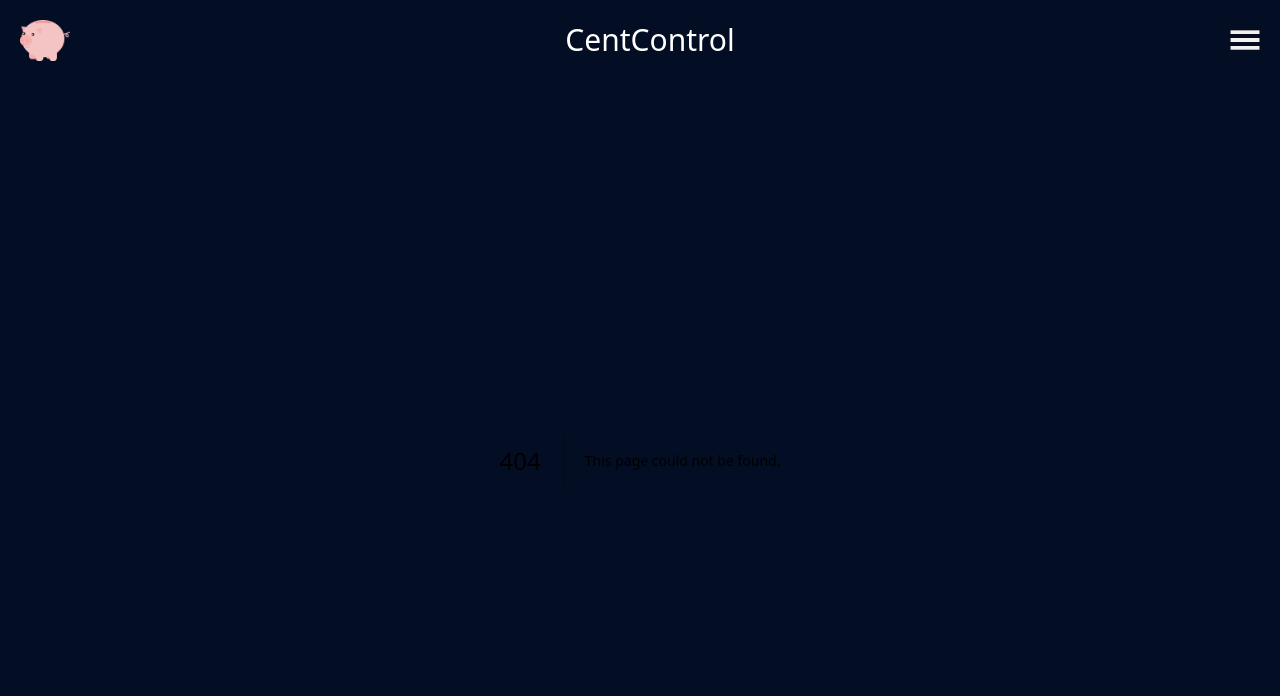
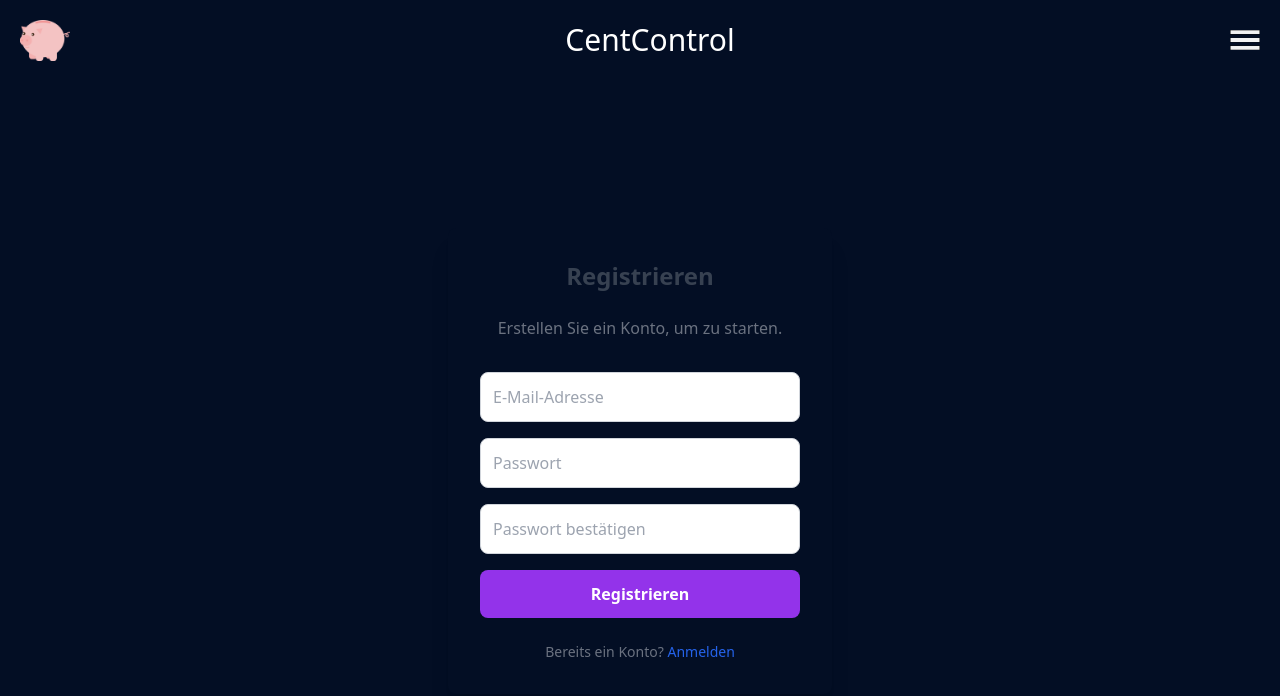
Before and after one commit to Tirrego/CentControl, a Next.js app: page /register in a window 1280 px wide. Before the commit this address had no page. Shown: the top 696 px of the page. Built offline with nearby package versions, Linux system fonts and the light colour scheme; no server answers.

Commit message:
login integriert

```diff
--- a/app/layout.js
+++ b/app/layout.js
@@ -1,7 +1,7 @@
 
 
 
-
+import { AuthProvider } from "../context/AuthContext";
 import { Geist, Geist_Mono } from "next/font/google";
 import "./globals.css";
 import Header from "@/components/Header";
@@ -27,10 +27,12 @@ export default function RootLayout({ children }) {
       <body
         className={`${geistSans.variable} ${geistMono.variable} antialiased`}
       >
+        <AuthProvider>
         <div className="bg-[#030E24] min-h-screen">
         <Header />
         {children}
         </div>
+        </AuthProvider>
       </body>
     </html>
   );
--- a/app/login/page.js
+++ b/app/login/page.js
@@ -1,7 +1,10 @@
 import React from 'react'
+import Login from '@/components/Login'
 
 export default function page() {
   return (
-    <div className='text-white text-3xl text-center mt-10'>Noch nicht implementiert!</div>
+    <>
+    <Login />
+    </>
   )
 }
--- a/app/page.js
+++ b/app/page.js
@@ -1,13 +1,14 @@
 import Image from "next/image"
-import Header from "@/components/Header";
 import Einnahme from "@/components/Einnahme";
-import Button from "@/components/Button";
+import ProtectedRoute from "@/components/ProtectedRoute";
+
 
 export default function Home() {
   return (
+    <ProtectedRoute>
     <div>
-
-    <Einnahme />
+      <Einnahme />
     </div>
+    </ProtectedRoute>
   );
 }
--- /dev/null
+++ b/app/register/page.js
@@ -0,0 +1,10 @@
+
+
+import React from 'react'
+import Register from '@/components/Register'
+
+export default function register() {
+  return (
+    <div><Register /></div>
+  )
+}
--- a/components/Header.js
+++ b/components/Header.js
@@ -2,9 +2,21 @@
 import React, { useState } from "react";
 import Image from "next/image";
 import Link from "next/link";
+import { signOut } from "firebase/auth";
+import { auth } from "../lib/firebase";
 
 export default function Header() {
   const [isMenuOpen, setIsMenuOpen] = useState(false); // Zustand für das Menü
+
+
+  const handleLogout = async () => {
+    try {
+      await signOut(auth);
+      console.log("Logged out");
+    } catch (error) {
+      console.error("Logout failed:", error.message);
+    }
+  };
 
   const toggleMenu = () => {
     setIsMenuOpen(!isMenuOpen); // Menü öffnen oder schließen
@@ -68,6 +80,13 @@ export default function Header() {
             >
               Transaktionen
             </Link>
+            <Link
+              href="/transaktionen"
+              onClick={handleLogout}
+              className="bg-red-600 hover:bg-red-700 rounded-lg py-3 px-6 text-center transition-all"
+            >
+              Logout
+            </Link>
           </div>
         </div>
       )}
--- /dev/null
+++ b/components/Login.js
@@ -0,0 +1,75 @@
+"use client";
+
+import { useState } from "react";
+import { signInWithEmailAndPassword } from "firebase/auth";
+import { auth } from "../lib/firebase";
+import { useRouter } from "next/navigation";
+
+export default function Login() {
+  const [email, setEmail] = useState("");
+  const [password, setPassword] = useState("");
+  const [error, setError] = useState(null);
+  const router = useRouter();
+
+  const handleLogin = async () => {
+    try {
+      setError(null); // Clear any previous errors
+      const userCredential = await signInWithEmailAndPassword(
+        auth,
+        email,
+        password
+      );
+      console.log("Logged in as:", userCredential.user);
+      router.push("/");
+    } catch (error) {
+      console.error("Login failed:", error.message);
+      setError("Login fehlgeschlagen. Bitte überprüfen Sie Ihre Eingaben.");
+    }
+  };
+
+  return (
+    <div className="flex justify-center items-center min-h-screen">
+      <div className="bg-[#030E24] shadow-xl rounded-lg w-96 p-8">
+        <h1 className="text-2xl font-bold text-center text-gray-700 mb-6">
+          Willkommen zurück!
+        </h1>
+        <p className="text-center text-gray-500 mb-8">
+          Bitte melden Sie sich mit Ihrer E-Mail und Ihrem Passwort an.
+        </p>
+        {error && (
+          <div className="bg-red-100 text-red-600 p-3 mb-4 rounded">
+            {error}
+          </div>
+        )}
+        <div className="space-y-4">
+          <input
+            type="email"
+            placeholder="E-Mail-Adresse"
+            value={email}
+            onChange={(e) => setEmail(e.target.value)}
+            className="w-full p-3 border border-gray-300 rounded-lg focus:outline-none focus:ring focus:ring-purple-300"
+          />
+          <input
+            type="password"
+            placeholder="Passwort"
+            value={password}
+            onChange={(e) => setPassword(e.target.value)}
+            className="w-full p-3 border border-gray-300 rounded-lg focus:outline-none focus:ring focus:ring-purple-300"
+          />
+          <button
+            onClick={handleLogin}
+            className="w-full bg-purple-600 text-white py-3 rounded-lg font-semibold hover:bg-purple-700 transition"
+          >
+            Anmelden
+          </button>
+        </div>
+        <p className="text-center text-sm text-gray-500 mt-6">
+          Noch keinen Account?{" "}
+          <a href="/register" className="text-purple-600 font-medium hover:underline">
+            Registrieren
+          </a>
+        </p>
+      </div>
+    </div>
+  );
+}
--- /dev/null
+++ b/components/Logout.js
@@ -0,0 +1,15 @@
+import { signOut } from "firebase/auth";
+import { auth } from "../lib/firebase";
+
+export default function Logout() {
+  const handleLogout = async () => {
+    try {
+      await signOut(auth);
+      console.log("Logged out");
+    } catch (error) {
+      console.error("Logout failed:", error.message);
+    }
+  };
+
+  return <button onClick={handleLogout}>Logout</button>;
+}
--- /dev/null
+++ b/components/ProtectedRoute.js
@@ -0,0 +1,18 @@
+"use client";
+
+import { useAuth } from "../context/AuthContext";
+import { useRouter } from "next/navigation";
+import { useEffect } from "react";
+
+export default function ProtectedRoute({ children }) {
+  const { currentUser } = useAuth();
+  const router = useRouter();
+
+  useEffect(() => {
+    if (!currentUser) {
+      router.push("/login");
+    }
+  }, [currentUser, router]);
+
+  return currentUser ? children : null;
+}
--- /dev/null
+++ b/components/Register.js
@@ -0,0 +1,88 @@
+"use client";
+
+import { useState } from "react";
+import { createUserWithEmailAndPassword } from "firebase/auth";
+import { auth } from "../lib/firebase";
+import { useRouter } from "next/navigation";
+
+export default function Register() {
+  const [email, setEmail] = useState("");
+  const [password, setPassword] = useState("");
+  const [confirmPassword, setConfirmPassword] = useState("");
+  const [error, setError] = useState(null);
+  const router = useRouter();
+
+  const handleRegister = async () => {
+    if (password !== confirmPassword) {
+      setError("Die Passwörter stimmen nicht überein.");
+      return;
+    }
+
+    try {
+      setError(null); // Clear previous errors
+      const userCredential = await createUserWithEmailAndPassword(
+        auth,
+        email,
+        password
+      );
+      console.log("Registered user:", userCredential.user);
+      router.push("/"); // Weiterleitung zur Startseite nach erfolgreicher Registrierung
+    } catch (error) {
+      console.error("Registration failed:", error.message);
+      setError("Registrierung fehlgeschlagen. Bitte versuchen Sie es erneut.");
+    }
+  };
+
+  return (
+    <div className="flex justify-center items-center min-h-screen">
+      <div className="bg-[#030E24] shadow-xl rounded-lg w-96 p-8">
+        <h1 className="text-2xl font-bold text-center text-gray-700 mb-6">
+          Registrieren
+        </h1>
+        <p className="text-center text-gray-500 mb-8">
+          Erstellen Sie ein Konto, um zu starten.
+        </p>
+        {error && (
+          <div className="bg-red-100 text-red-600 p-3 mb-4 rounded">
+            {error}
+          </div>
+        )}
+        <div className="space-y-4">
+          <input
+            type="email"
+            placeholder="E-Mail-Adresse"
+            value={email}
+            onChange={(e) => setEmail(e.target.value)}
+            className="w-full p-3 border border-gray-300 rounded-lg focus:outline-none focus:ring focus:ring-blue-300"
+          />
+          <input
+            type="password"
+            placeholder="Passwort"
+            value={password}
+            onChange={(e) => setPassword(e.target.value)}
+            className="w-full p-3 border border-gray-300 rounded-lg focus:outline-none focus:ring focus:ring-blue-300"
+          />
+          <input
+            type="password"
+            placeholder="Passwort bestätigen"
+            value={confirmPassword}
+            onChange={(e) => setConfirmPassword(e.target.value)}
+            className="w-full p-3 border border-gray-300 rounded-lg focus:outline-none focus:ring focus:ring-blue-300"
+          />
+          <button
+            onClick={handleRegister}
+            className="w-full bg-purple-600 text-white py-3 rounded-lg font-semibold hover:bg-blue-700 transition"
+          >
+            Registrieren
+          </button>
+        </div>
+        <p className="text-center text-sm text-gray-500 mt-6">
+          Bereits ein Konto?{" "}
+          <a href="/login" className="text-blue-600 font-medium hover:underline">
+            Anmelden
+          </a>
+        </p>
+      </div>
+    </div>
+  );
+}
--- /dev/null
+++ b/context/AuthContext.js
@@ -0,0 +1,29 @@
+"use client";
+
+import React, { createContext, useContext, useState, useEffect } from "react";
+import { onAuthStateChanged } from "firebase/auth";
+import { auth } from "../lib/firebase";
+
+const AuthContext = createContext();
+
+export const useAuth = () => useContext(AuthContext);
+
+export function AuthProvider({ children }) {
+  const [currentUser, setCurrentUser] = useState(null);
+  const [loading, setLoading] = useState(true);
+
+  useEffect(() => {
+    const unsubscribe = onAuthStateChanged(auth, (user) => {
+      setCurrentUser(user);
+      setLoading(false);
+    });
+
+    return () => unsubscribe();
+  }, []);
+
+  return (
+    <AuthContext.Provider value={{ currentUser }}>
+      {!loading && children}
+    </AuthContext.Provider>
+  );
+}
--- /dev/null
+++ b/lib/firebase.js
@@ -0,0 +1,19 @@
+import { initializeApp } from "firebase/app";
+import { getAuth, setPersistence, browserLocalPersistence } from "firebase/auth";
+
+const firebaseConfig = {
+    apiKey: "AIzaSyBwKDg4v02CE72PaEGLNnSLHwyz_ICP7pU",
+    authDomain: "centcontrol-5d541.firebaseapp.com",
+    projectId: "centcontrol-5d541",
+    storageBucket: "centcontrol-5d541.firebasestorage.app",
+    messagingSenderId: "976227257077",
+    appId: "1:976227257077:web:3bd91a951ee5a4bce993bc"
+  };
+
+const app = initializeApp(firebaseConfig);
+const auth = getAuth(app);
+
+// Persistenz auf Browser-Session setzen
+setPersistence(auth, browserLocalPersistence);
+
+export { auth };
--- a/package.json
+++ b/package.json
@@ -9,6 +9,7 @@
     "lint": "next lint"
   },
   "dependencies": {
+    "firebase": "^11.1.0",
     "mongoose": "^8.9.4",
     "next": "15.1.4",
     "react": "^19.0.0",
```
Also changed, not shown: 1 other file (tests, documents, lock files or other folders).
